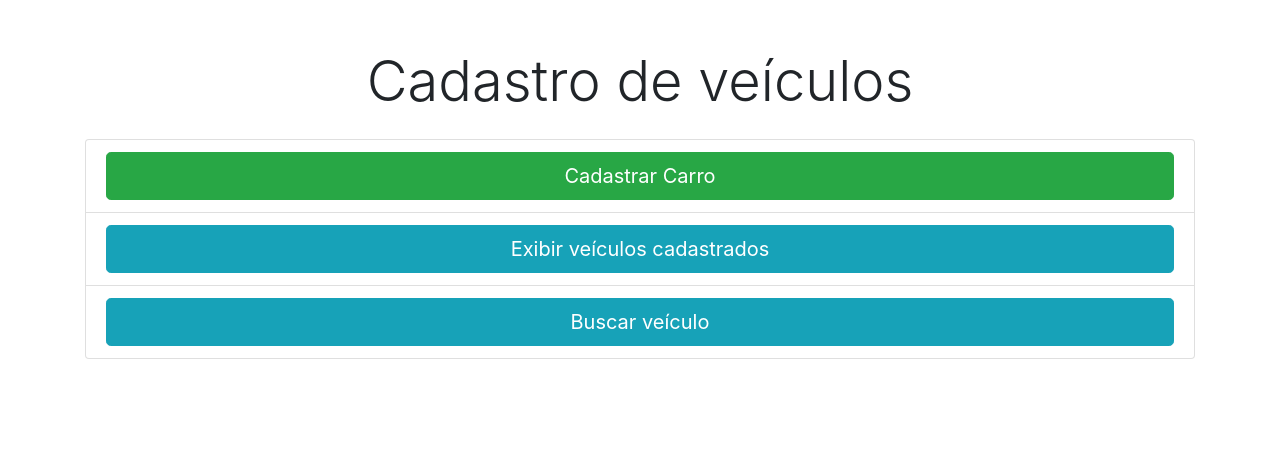
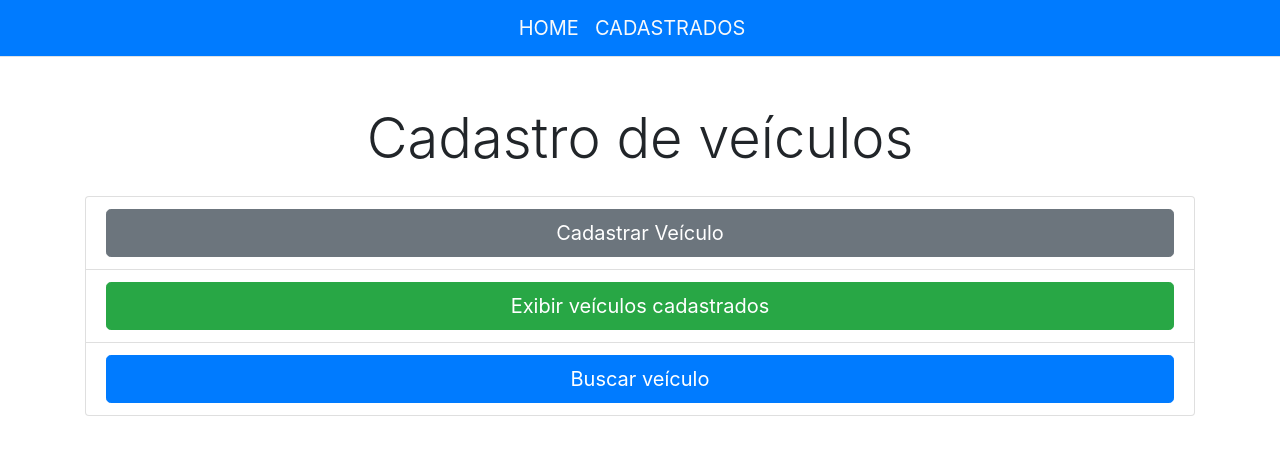
Before and after one commit to brunoandradearruda/pymongo_veiculos, a Flask app: page / in a window 1280 px wide. Shown: the top 455 px of the page. Run offline with Flask 3, Linux system fonts and the light colour scheme; data that the repository does not hold is empty; some libraries are stand-ins or nearby versions.

Commit message:
navbar estilizado com bootstrap

```diff
--- a/Projeto_veiculos_mongodb/templates/create.html
+++ b/Projeto_veiculos_mongodb/templates/create.html
@@ -5,9 +5,9 @@
     <link rel="stylesheet" href="https://maxcdn.bootstrapcdn.com/bootstrap/4.5.2/css/bootstrap.min.css">
 </head>
 <body>
- <nav class="navbar navbar-expand-lg navbar-light bg-light justify-content-center">
-        <a class="navbar-brand" href="/">Home</a>
-      <a class="navbar-brand" href="/read">Cadastrados</a>
+ <nav class="navbar bg-primary border-bottom border-body justify-content-center">
+           <a class="navbar-brand text-light" href="/">HOME</a>
+      <a class="navbar-brand text-light"  href="/read">CADASTRADOS</a>
     </nav>
     <div class="container mt-5">
         <h1>Cadastrar Novo Carro</h1>
--- a/Projeto_veiculos_mongodb/templates/edit.html
+++ b/Projeto_veiculos_mongodb/templates/edit.html
@@ -6,6 +6,10 @@
     <link rel="stylesheet" href="https://maxcdn.bootstrapcdn.com/bootstrap/4.5.2/css/bootstrap.min.css">
 </head>
 <body>
+ <nav class="navbar bg-primary border-bottom border-body justify-content-center">
+           <a class="navbar-brand text-light" href="/">HOME</a>
+      <a class="navbar-brand text-light"  href="/read">CADASTRADOS</a>
+    </nav>
     <div class="container mt-5">
         <h1>Editar Carro</h1>
         <form method="POST" action="{{ url_for('edit', id=carro._id) }}">
--- a/Projeto_veiculos_mongodb/templates/index.html
+++ b/Projeto_veiculos_mongodb/templates/index.html
@@ -6,19 +6,24 @@
     <link rel="stylesheet" href="https://maxcdn.bootstrapcdn.com/bootstrap/4.5.2/css/bootstrap.min.css">
 </head>
 <body>
+
+<nav class="navbar bg-primary border-bottom border-body justify-content-center">
+           <a class="navbar-brand text-light" href="/">HOME</a>
+      <a class="navbar-brand text-light"  href="/read">CADASTRADOS</a>
+    </nav>
 <div class="container mt-5">
     <div class="text-center">
         <h1 class="display-4">Cadastro de veículos</h1>
     </div>
     <ul class="list-group mt-4">
         <li class="list-group-item">
-            <a href="/create" class="btn btn-success btn-lg btn-block">Cadastrar Carro</a>
+            <a href="/create" class="btn btn-secondary btn-lg btn-block">Cadastrar Veículo</a>
         </li>
         <li class="list-group-item">
-            <a href="/read" class="btn btn-info btn-lg btn-block">Exibir veículos cadastrados</a>
+            <a href="/read" class="btn btn-success btn-lg btn-block">Exibir veículos cadastrados</a>
         </li>
         <li class="list-group-item">
-            <a href="/search" class="btn btn-info btn-lg btn-block">Buscar veículo</a>
+            <a href="/search" class="btn btn-primary btn-lg btn-block">Buscar veículo</a>
         </li>
 
     </ul>
--- a/Projeto_veiculos_mongodb/templates/search.html
+++ b/Projeto_veiculos_mongodb/templates/search.html
@@ -6,6 +6,10 @@
     <link rel="stylesheet" href="https://maxcdn.bootstrapcdn.com/bootstrap/4.5.2/css/bootstrap.min.css">
 </head>
 <body>
+ <nav class="navbar bg-primary border-bottom border-body justify-content-center">
+           <a class="navbar-brand text-light" href="/">HOME</a>
+      <a class="navbar-brand text-light"  href="/read">CADASTRADOS</a>
+    </nav>
     <div class="container mt-5">
         <h1>Buscar Veículo por ID</h1>
         <form method="POST">
```
Also changed, not shown: Projeto_veiculos_mongodb/templates/read.html (+4 -5 lines), Projeto_veiculos_mongodb/templates/search_result.html (+6 -2 lines), 1 other file.
